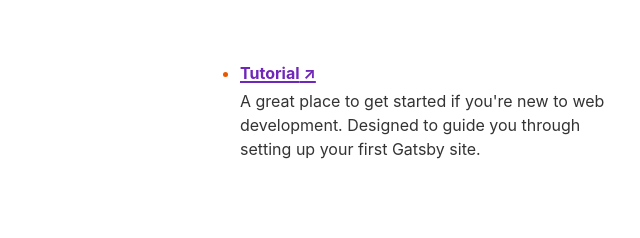
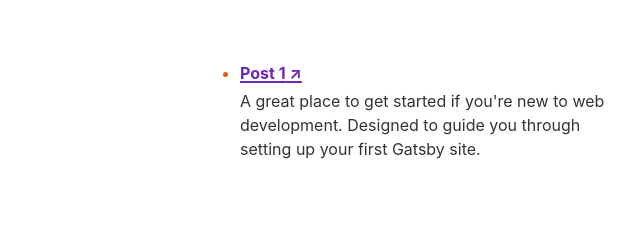
Before and after one commit to Ambidiosidad/gatsby-blog-tutorial, a Gatsby site: page / in a window 1280 px wide. Shown: the part 313-551 px from the top of the page, 0-640 px from the left. Built offline with nearby package versions, Linux system fonts and the light colour scheme; Gatsby itself is replaced by a stand-in of ours.

Commit message:
Actualización de enlaces

```diff
--- a/src/pages/index.js
+++ b/src/pages/index.js
@@ -8,7 +8,7 @@ import * as styles from "../components/index.module.css"
 
 const links = [
   {
-    text: "Tutorial",
+    text: "Post 1",
     url: "https://www.gatsbyjs.com/docs/tutorial",
     description:
       "A great place to get started if you're new to web development. Designed to guide you through setting up your first Gatsby site.",
```
